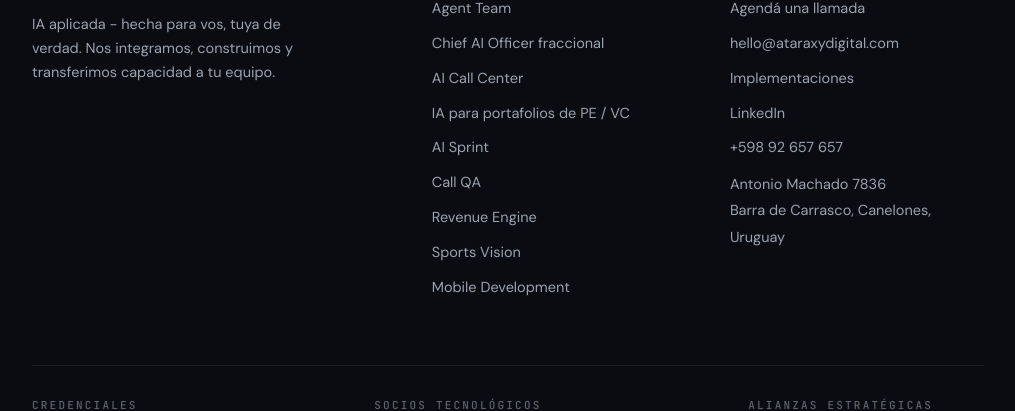
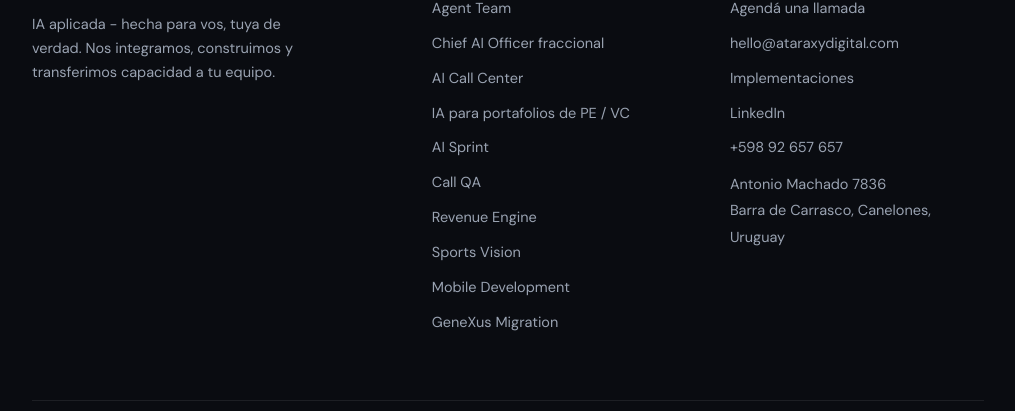
Before and after one commit to ataraxy-digital/ataraxy-qa, a website: page es/index.html in a window 1280 px wide. Shown: the part 4903-5314 px from the top of the page, without its empty margins (132-1147 px from the left). Drawn offline with Linux system fonts and the light colour scheme.

Commit message:
Add GeneXus Migration to the services menu and footer
Links the new www.ataraxydigital.com/genexus-migration/ page from the
shared cross-property services list.

```diff
--- a/es/index.html
+++ b/es/index.html
@@ -202,6 +202,7 @@ footer{border-top:1px solid var(--line);padding:64px 0 44px;background:var(--bg-
           <a href="https://revenue.ataraxydigital.com/">Revenue Engine</a>
           <a href="https://vision.ataraxydigital.com/">Sports Vision</a>
           <a href="https://mobile.ataraxydigital.com/">Mobile Development</a>
+          <a href="https://www.ataraxydigital.com/genexus-migration/">GeneXus Migration</a>
         </div>
       </div>
       <a href="https://www.ataraxydigital.com/#work">Casos</a>
@@ -420,6 +421,7 @@ footer{border-top:1px solid var(--line);padding:64px 0 44px;background:var(--bg-
         <a href="https://revenue.ataraxydigital.com/">Revenue Engine</a>
         <a href="https://vision.ataraxydigital.com/">Sports Vision</a>
         <a href="https://mobile.ataraxydigital.com/">Mobile Development</a>
+        <a href="https://www.ataraxydigital.com/genexus-migration/">GeneXus Migration</a>
       </div>
       <div class="foot-col">
         <h4>Contacto</h4>
```
Also changed, not shown: index.html (+2 -0 lines), pt/index.html (+2 -0 lines), zh/index.html (+2 -0 lines).
